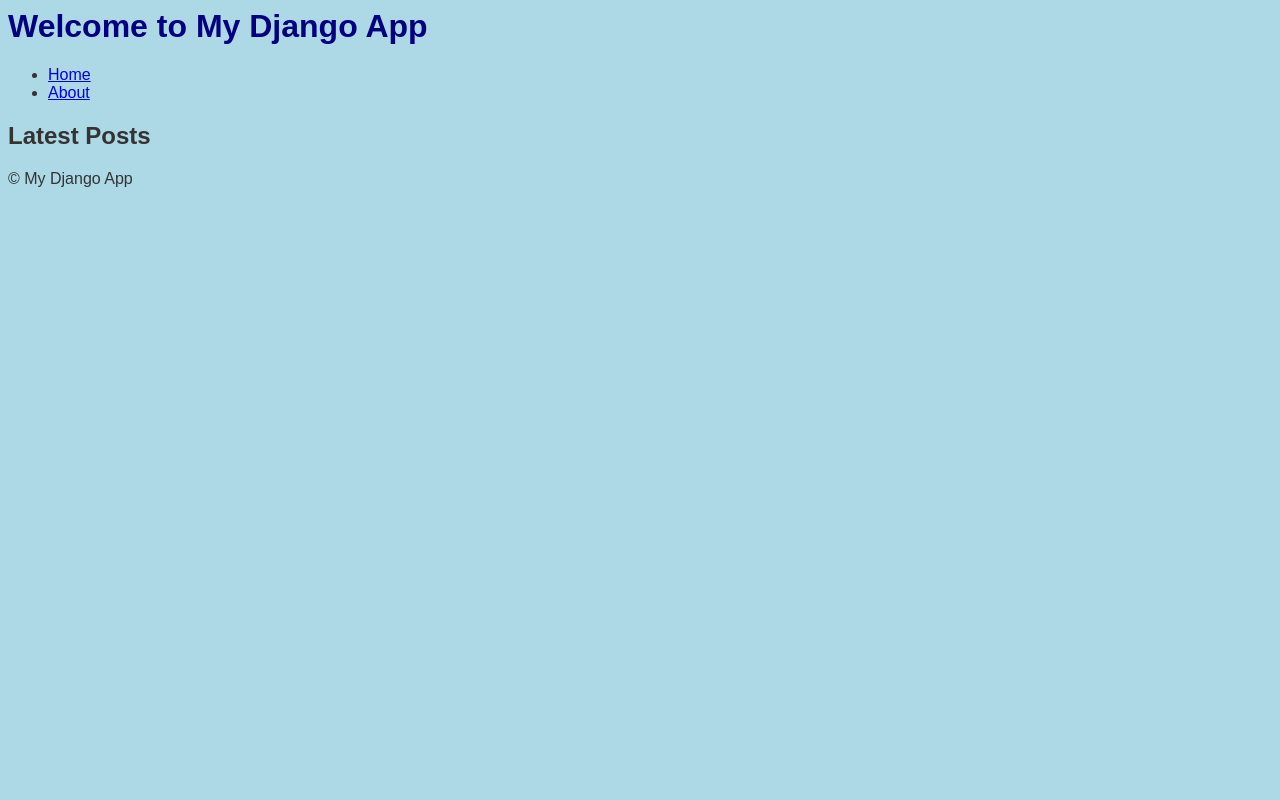
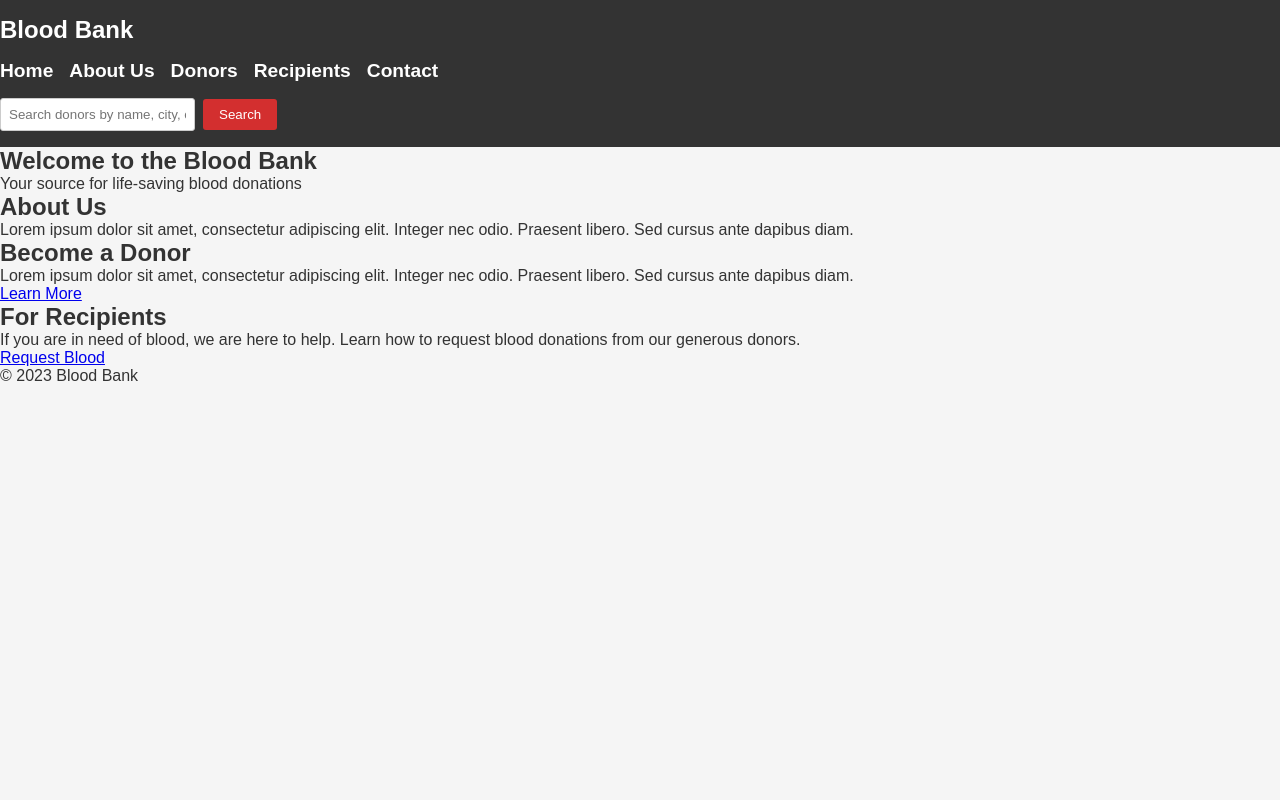
Before and after one commit to md-fahim-bhuiyan/BloodBank, a Django app: page / in a window 1280 px wide. Run offline with Django 4.2, Linux system fonts and the light colour scheme.

Commit message:
home page update

```diff
--- a/Templates/Home/index.html
+++ b/Templates/Home/index.html
@@ -1,30 +1,77 @@
 {% load static %}
+<!DOCTYPE html>
 <html lang="en">
 <head>
     <meta charset="UTF-8">
-    <title>BloodBank</title>
+    <meta name="viewport" content="width=device-width, initial-scale=1.0">
+    <title>Blood Bank</title>
     <link rel="stylesheet" href="{% static 'CSS/index.css' %}">
 </head>
 <body>
-    <header>
-        <h1>Welcome to My Django App</h1>
+    <!-- Navigation Bar Section -->
+    <nav class="navbar">
+        <div class="container">
+            <h1 class="logo">Blood Bank</h1>
+            <ul class="nav-list">
+                <li><a href="#">Home</a></li>
+                <li><a href="#about">About Us</a></li>
+                <li><a href="#donors">Donors</a></li>
+                <li><a href="#recipients">Recipients</a></li>
+                <li><a href="#contact">Contact</a></li>
+            </ul>
+            <div class="search-bar">
+                <input type="text" placeholder="Search donors by name, city, or blood group">
+                <button class="search-btn">Search</button>
+            </div>
+        </div>
+    </nav>
+
+    <!-- Header Section -->
+    <header class="header">
+        <div class="container">
+            <h2>Welcome to the Blood Bank</h2>
+            <p>Your source for life-saving blood donations</p>
+        </div>
     </header>
-    <nav>
-        <ul>
-            <li><a href="{% url 'index' %}">Home</a></li>
-            <li><a href="{% url 'index' %}">About</a></li>
-        </ul>
-    </nav>
-    <main>
-        <h2>Latest Posts</h2>
-        <ul>
-            {% for post in posts %}
-                <li>{{ post.title }}</li>
-            {% endfor %}
-        </ul>
+
+    <!-- Main Content Section -->
+    <main class="main">
+        <div class="container">
+            <!-- About Section -->
+            <section id="about" class="about-section">
+                <h2>About Us</h2>
+                <p>
+                    Lorem ipsum dolor sit amet, consectetur adipiscing elit.
+                    Integer nec odio. Praesent libero. Sed cursus ante dapibus diam.
+                </p>
+            </section>
+
+            <!-- Donors Section -->
+            <section id="donors" class="donation-section">
+                <h2>Become a Donor</h2>
+                <p>
+                    Lorem ipsum dolor sit amet, consectetur adipiscing elit.
+                    Integer nec odio. Praesent libero. Sed cursus ante dapibus diam.
+                </p>
+                <a href="#" class="btn">Learn More</a>
+            </section>
+
+            <!-- Recipients Section -->
+            <section id="recipients" class="recipients-section">
+                <h2>For Recipients</h2>
+                <p>
+                    If you are in need of blood, we are here to help. Learn how to request blood donations from our generous donors.
+                </p>
+                <a href="#" class="btn">Request Blood</a>
+            </section>
+        </div>
     </main>
-    <footer>
-        &copy; {{ year }} My Django App
+
+    <!-- Footer Section -->
+    <footer class="footer">
+        <div class="container">
+            <p>&copy; 2023 Blood Bank</p>
+        </div>
     </footer>
 </body>
 </html>
--- a/static/CSS/index.css
+++ b/static/CSS/index.css
@@ -1,9 +1,70 @@
-body {
-    background-color: lightblue;
-    color: #333;
-    font-family: Arial, sans-serif;
+/* Reset some default styles */
+body, h1, h2, p {
+    margin: 0;
+    padding: 0;
 }
 
-h1 {
-    color: navy;
+/* Set a background color and text color */
+body {
+    background-color: #f5f5f5;
+    font-family: Arial, sans-serif;
+    color: #333;
 }
+
+/* Navigation bar styling */
+.navbar {
+    background-color: #333;
+    color: white;
+    padding: 1rem 0;
+    display: flex;
+    justify-content: space-between;
+    align-items: center;
+}
+
+.logo {
+    font-size: 1.5rem;
+    margin: 0;
+}
+
+.nav-list {
+    list-style: none;
+    padding: 0;
+    display: flex;
+}
+
+.nav-list li {
+    margin-right: 1rem;
+}
+
+.nav-list a {
+    color: white;
+    text-decoration: none;
+    font-weight: bold;
+    font-size: 1.2rem;
+}
+
+/* Search bar styling */
+.search-bar {
+    display: flex;
+    align-items: center;
+}
+
+.search-bar input[type="text"] {
+    padding: 0.5rem;
+    border: 1px solid #ccc;
+    border-radius: 3px;
+}
+
+.search-bar .search-btn {
+    background-color: #d32f2f;
+    color: white;
+    border: none;
+    border-radius: 3px;
+    padding: 0.5rem 1rem;
+    margin-left: 0.5rem;
+    cursor: pointer;
+}
+
+.search-bar .search-btn:hover {
+    background-color: #b71c1c;
+}
```
